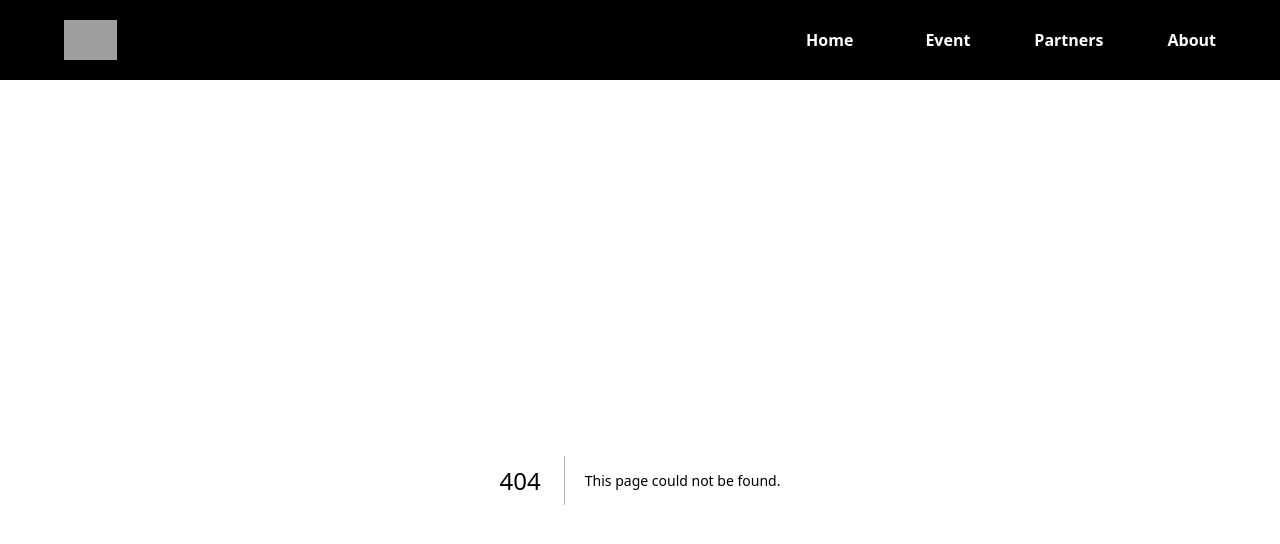
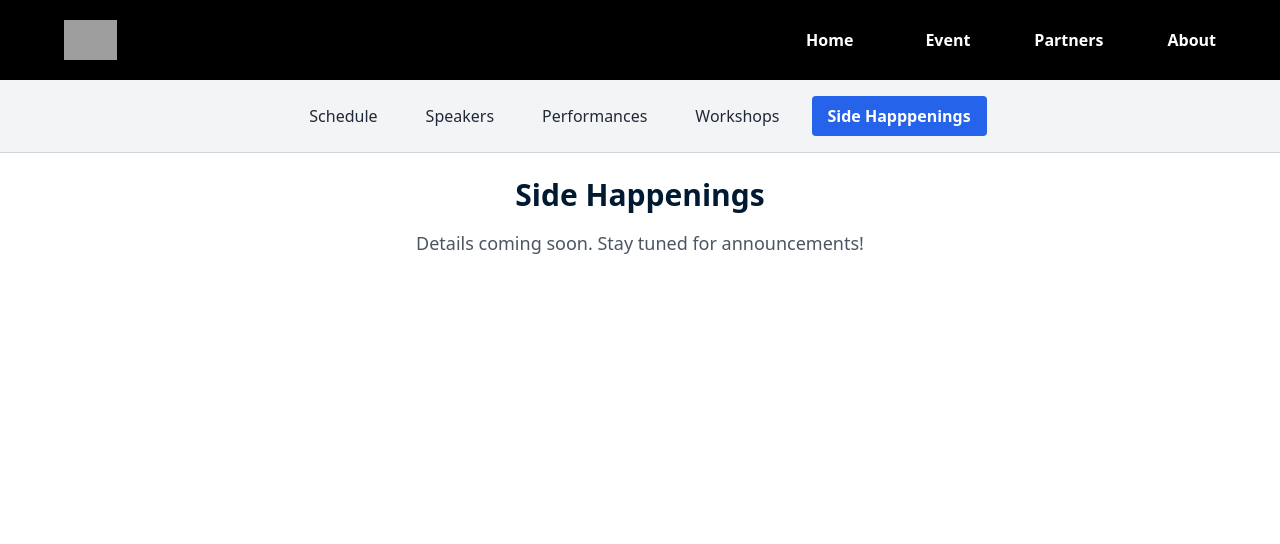
Before and after one commit to TEDxNTUA/tedx-ntua-2025, a Next.js app: page /event/side-happenings in a window 1280 px wide. Before the commit this address had no page. Shown: the top 544 px of the page. Built offline with nearby package versions, Linux system fonts and the light colour scheme; grey boxes are pictures that could not be loaded.

Commit message:
feat: create dummy pages for workshops and side happenings to be announced

```diff
--- /dev/null
+++ b/src/app/event/experience-workshops/page.js
@@ -0,0 +1,10 @@
+import StayTunedPage from '@components/Event/StayTunedPage';
+
+export default function ProfessionalWorkshopsPage() {
+  return <StayTunedPage title="Experience Workshops" />;
+}
+
+export const metadata = {
+  title: 'Experience Workshops - Coming Soon | TEDxNTUA 2025, Synelixis',
+  description: 'Stay tuned for announcements about our Experience Workshops.'
+};
--- /dev/null
+++ b/src/app/event/professional-workshops/page.js
@@ -0,0 +1,10 @@
+import StayTunedPage from '@components/Event/StayTunedPage';
+
+export default function ProfessionalWorkshopsPage() {
+  return <StayTunedPage title="Professional Workshops" />;
+}
+
+export const metadata = {
+  title: 'Professional Workshops - Coming Soon | TEDxNTUA 2025, Synelixis',
+  description: 'Stay tuned for announcements about our Professional Workshops.'
+};
--- /dev/null
+++ b/src/app/event/side-happenings/page.js
@@ -0,0 +1,10 @@
+import StayTunedPage from '@components/Event/StayTunedPage';
+
+export default function ProfessionalWorkshopsPage() {
+  return <StayTunedPage title="Side Happenings" />;
+}
+
+export const metadata = {
+  title: 'Side Happenings - Coming Soon | TEDxNTUA 2025, Synelixis',
+  description: 'Stay tuned for announcements about our Side Happenings.'
+};
```
